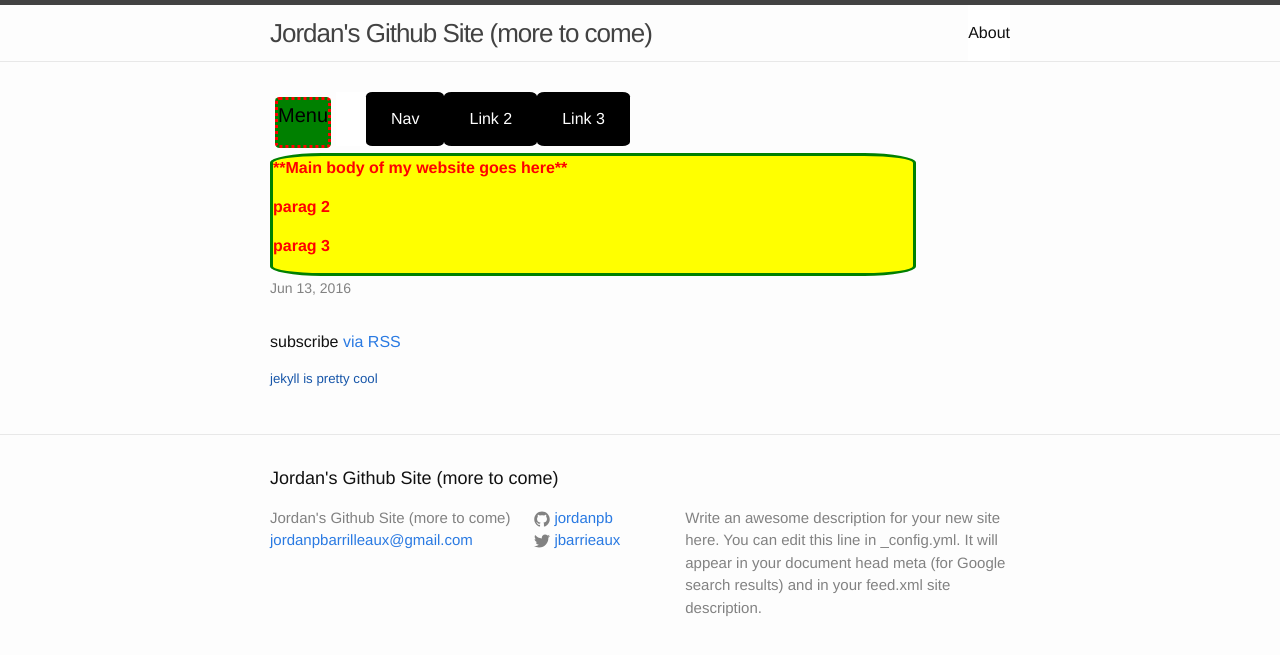
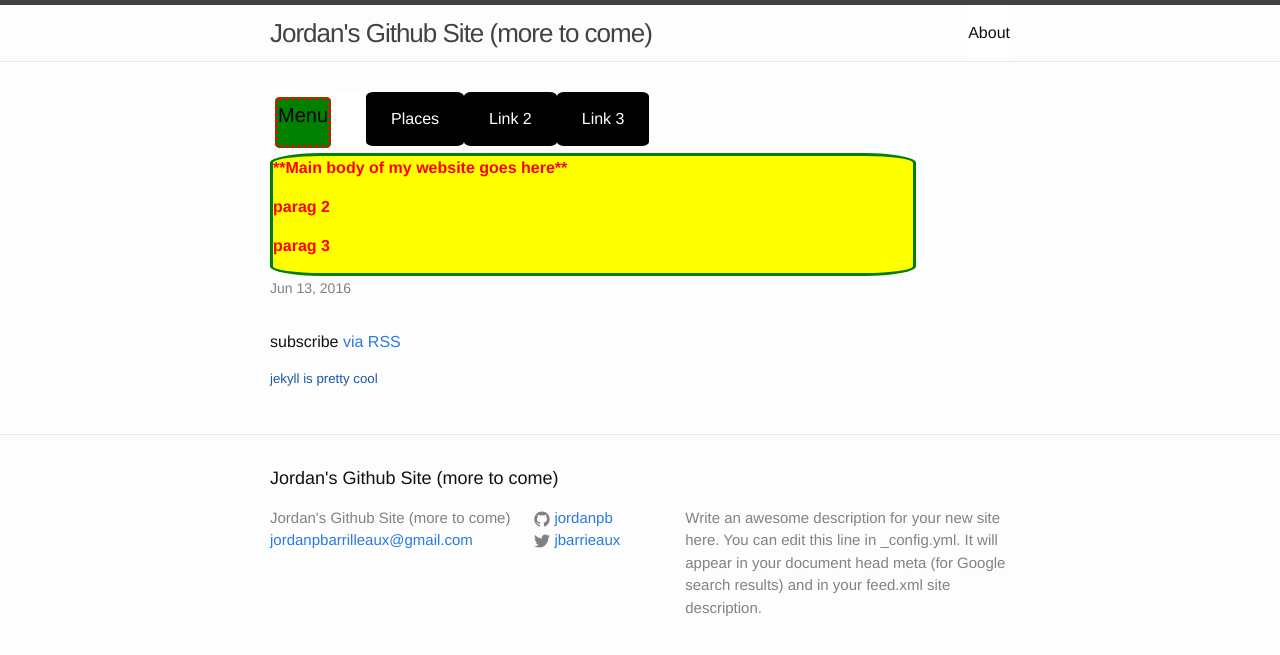
Before and after one commit to Jordanpb/codeacademyTest, a Jekyll site: the page built from index.html, in a window 1280 px wide. Shown: the top 655 px of the page. Built offline with Jekyll 4.4.1, drawn with Linux system fonts in a browser that asks for light colours.

Commit message:
Update index.html

```diff
--- a/index.html
+++ b/index.html
@@ -15,7 +15,7 @@
   <!--borrowed NAV BAR Drop Down START-->
   <nav>
   <ul>
-    <li><a href="#">Nav</a>
+    <li><a href="#">Places</a>
      <ul class="fallback">
       <li><a style="color:white" href="http://google.com">Google</a></li>
       <li><a href="http://jordanbarrilleaux.com">Other Site</a></li>
```
